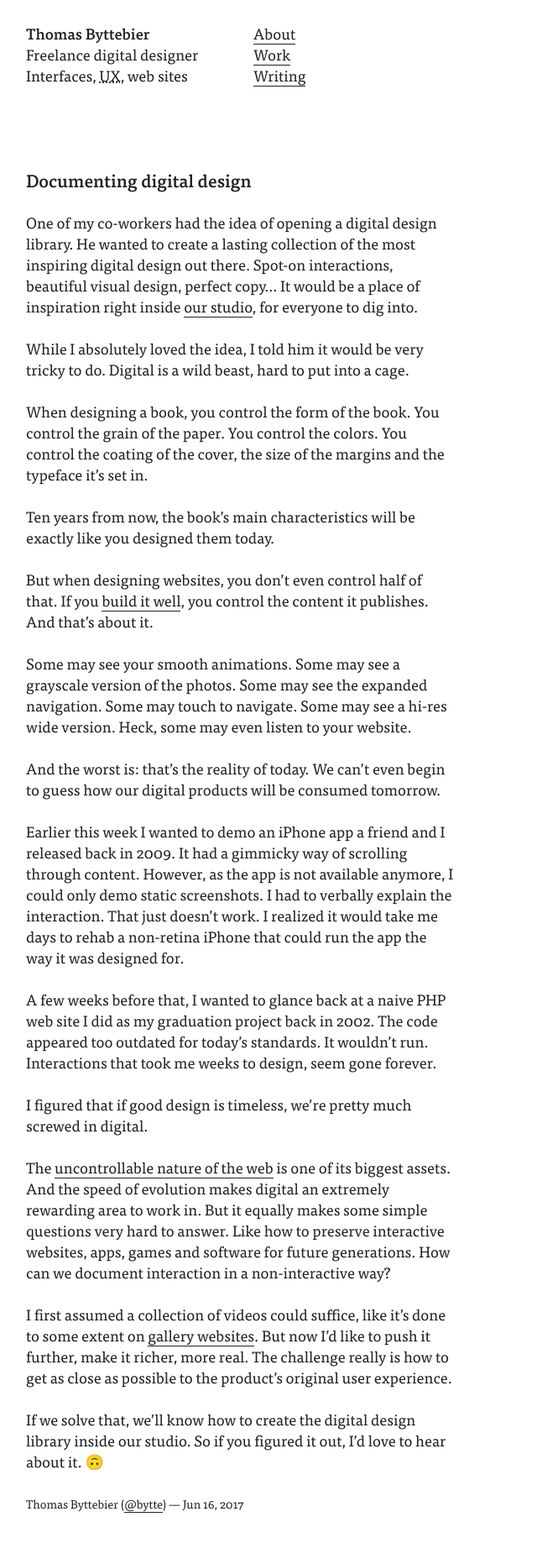
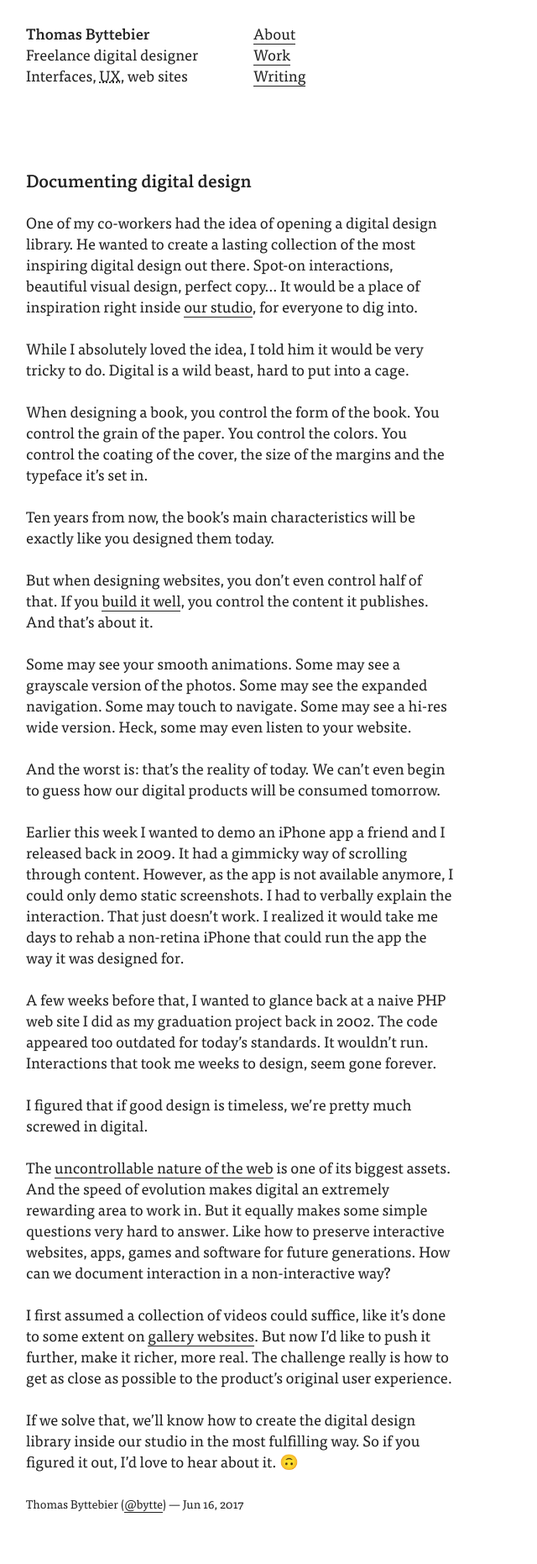
Before and after one commit to thomasbyttebier/thomasbyttebier, a Jekyll site: the page built from _posts/2017-06-16-documenting-digital-design.md, in a window 1280 px wide. Shown: the whole page at 84% size, without its empty margins (0-640 px from the left). Built offline with Jekyll 4.4.1, drawn with Linux system fonts in a browser that asks for light colours.

Commit message:
small addition

```diff
--- a/_posts/2017-06-16-documenting-digital-design.md
+++ b/_posts/2017-06-16-documenting-digital-design.md
@@ -33,4 +33,4 @@ The [uncontrollable nature of the web](https://alistapart.com/article/dao) is on
 
 I first assumed a collection of videos could suffice, like it’s done to some extent on [gallery websites](http://littlebigdetail.com). But now I’d like to push it further, make it richer, more real. The challenge really is how to get as close as possible to the product’s original user experience.
 
-If we solve that, we’ll know how to create the digital design library inside our studio. So if you figured it out, I’d love to hear about it. 🙃
+If we solve that, we’ll know how to create the digital design library inside our studio in the most fulfilling way. So if you figured it out, I’d love to hear about it. 🙃
```
